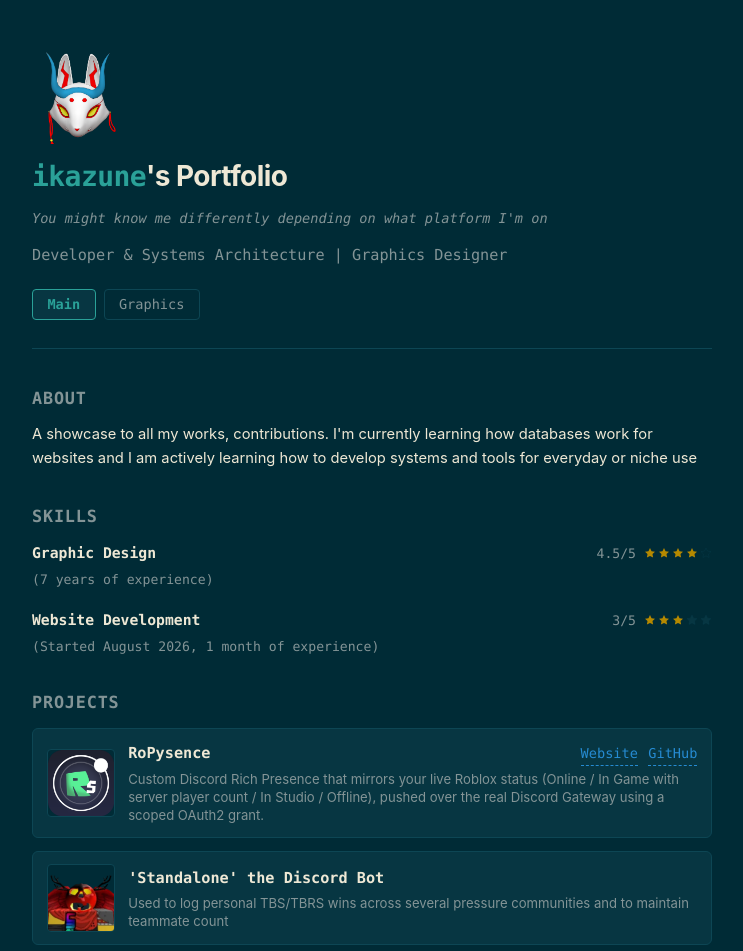
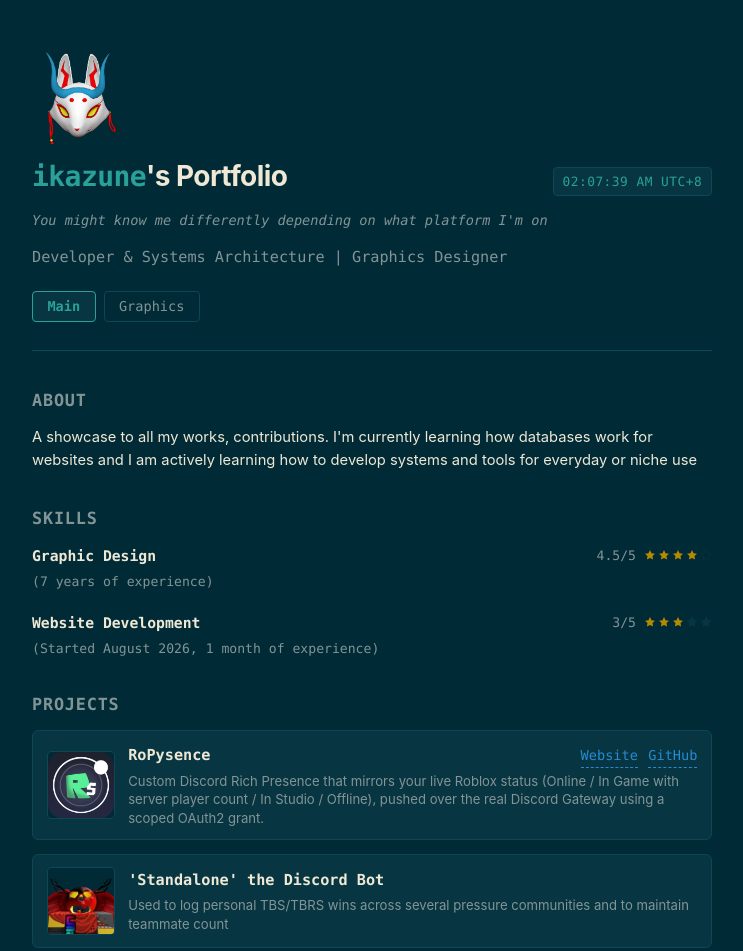
Before and after one commit to BlackwellArchitecture/Portfolio, a plain HTML site: page index.html in a window 1280 px wide. Shown: the top 951 px of the page, without its empty margins (268-1011 px from the left). Drawn offline with Linux system fonts and the light colour scheme.

Commit message:
Add UND_final.avif to Graphics collage and add live UTC+8 digital clock in AM/PM format

```diff
--- a/index.html
+++ b/index.html
@@ -23,11 +23,14 @@
       <div class="avatar-wrapper">
         <img src="Images/icon.png" alt="Profile Icon" class="avatar">
       </div>
-      <h1 class="title">
-        <span class="alias-viewport">
-          <span id="alias" class="alias-text">ikazune</span>
-        </span><span class="title-suffix">'s Portfolio</span>
-      </h1>
+      <div class="title-row">
+        <h1 class="title">
+          <span class="alias-viewport">
+            <span id="alias" class="alias-text">ikazune</span>
+          </span><span class="title-suffix">'s Portfolio</span>
+        </h1>
+        <span id="utc8-clock" class="utc-clock">00:00:00 AM UTC+8</span>
+      </div>
       <p class="alias-note">You might know me differently depending on what platform I'm on</p>
       <p class="subtitle">Developer &amp; Systems Architecture | Graphics Designer</p>
 
@@ -161,6 +164,9 @@
             <div class="art-item" data-src="Images/Artpieces AVIF/TeamBlueSajambi.avif">
               <img src="Images/Artpieces AVIF/TeamBlueSajambi.avif" alt="Team Blue Sajambi" class="art-img" loading="lazy" decoding="async">
             </div>
+            <div class="art-item" data-src="Images/Artpieces AVIF/UND_final.avif">
+              <img src="Images/Artpieces AVIF/UND_final.avif" alt="UND Final" class="art-img" loading="lazy" decoding="async">
+            </div>
           </div>
         </section>
       </div>
--- a/script.js
+++ b/script.js
@@ -46,6 +46,37 @@ updateDocumentTitle();
 
 // Change alias every 10 seconds
 setInterval(cycleAlias, 10000);
+
+// UTC+8 Digital Clock (AM/PM format, updates every second)
+function updateUTC8Clock() {
+  const clockEl = document.getElementById("utc8-clock");
+  if (!clockEl) return;
+
+  const now = new Date();
+  try {
+    const formatter = new Intl.DateTimeFormat("en-US", {
+      timeZone: "Asia/Singapore", // UTC+8 standard with no Daylight Saving Time
+      hour: "2-digit",
+      minute: "2-digit",
+      second: "2-digit",
+      hour12: true
+    });
+    clockEl.textContent = `${formatter.format(now)} UTC+8`;
+  } catch (e) {
+    // Fallback manual UTC+8 computation
+    const utcHours = now.getUTCHours();
+    const utc8HoursTotal = (utcHours + 8) % 24;
+    const isPM = utc8HoursTotal >= 12;
+    const hour12 = utc8HoursTotal % 12 || 12;
+    const pad = (n) => String(n).padStart(2, "0");
+    const formatted = `${pad(hour12)}:${pad(now.getUTCMinutes())}:${pad(now.getUTCSeconds())} ${isPM ? "PM" : "AM"} UTC+8`;
+    clockEl.textContent = formatted;
+  }
+}
+
+// Run clock immediately and tick every second
+updateUTC8Clock();
+setInterval(updateUTC8Clock, 1000);
 
 // Tab switching
 const tabButtons = document.querySelectorAll(".tab-btn");
--- a/style.css
+++ b/style.css
@@ -66,6 +66,16 @@ body {
   display: block;
 }
 
+/* Title row with digital clock */
+.title-row {
+  display: flex;
+  align-items: baseline;
+  justify-content: space-between;
+  flex-wrap: wrap;
+  gap: 0.75rem;
+  width: 100%;
+}
+
 .title {
   font-size: 1.75rem;
   font-weight: 700;
@@ -75,6 +85,18 @@ body {
   align-items: baseline;
   flex-wrap: wrap;
   line-height: 1.3;
+}
+
+.utc-clock {
+  font-family: var(--font-mono);
+  font-size: 0.8rem;
+  color: var(--accent-color);
+  background-color: var(--bg-secondary);
+  border: 1px solid var(--border-color);
+  padding: 0.2rem 0.55rem;
+  border-radius: 4px;
+  white-space: nowrap;
+  letter-spacing: 0.04em;
 }
 
 /* Upward alias animation */
@@ -492,6 +514,11 @@ body {
   body {
     padding: 2rem 1rem;
   }
+  .title-row {
+    flex-direction: column;
+    align-items: flex-start;
+    gap: 0.4rem;
+  }
   .title {
     font-size: 1.4rem;
   }
```
Also changed, not shown: Images/Artpieces AVIF/UND_final.avif (added).
